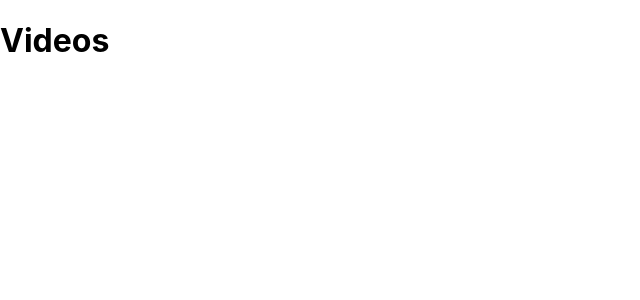
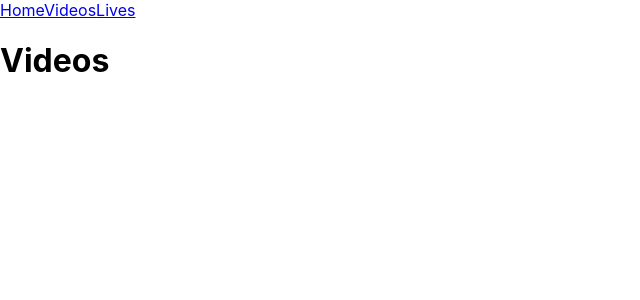
Before and after one commit to julieprunaret/SoundOfFuzz, a React (Create React App) app: page /videos in a window 1280 px wide. Shown: the top 300 px of the page, without its empty margins (0-640 px from the left). Built offline with nearby package versions, Linux system fonts and the light colour scheme.

Commit message:
feat : integration of nav | components Header/button/link

```diff
--- /dev/null
+++ b/src/components/Atoms/buttons/button.tsx
@@ -0,0 +1,12 @@
+import "./button.scss";
+
+interface ButtonInterface {
+  text: string;
+  variant: "ghost" | "dark" | "light" | "";
+}
+
+function Button({ text, variant }: ButtonInterface) {
+  return <button className={`${variant}Button`}>{text}</button>;
+}
+
+export default Button;
--- /dev/null
+++ b/src/components/Atoms/link/link.tsx
@@ -0,0 +1,19 @@
+import { Link } from "react-router-dom";
+
+import "./link.scss";
+import "../../Atoms/buttons/button";
+
+interface LinkInterface {
+  text: string;
+  destination: string;
+}
+
+function LinkCustom({ text, destination }: LinkInterface) {
+  return (
+    <Link to={`/${destination}`} className="link">
+      {text}
+    </Link>
+  );
+}
+
+export default LinkCustom;
--- /dev/null
+++ b/src/components/Organisms/Header/header.tsx
@@ -0,0 +1,17 @@
+import "./header.scss";
+import "../../Atoms/buttons/button";
+import LinkCustom from "../../Atoms/link/link";
+
+function Header() {
+  return (
+    <header className="header">
+      <nav>
+        <LinkCustom text="Home" destination="" />
+        <LinkCustom text="Videos" destination="videos" />
+        <LinkCustom text="Lives" destination="lives" />
+      </nav>
+    </header>
+  );
+}
+
+export default Header;
--- a/src/index.tsx
+++ b/src/index.tsx
@@ -6,6 +6,7 @@ import { BrowserRouter as Router, Routes, Route } from "react-router-dom";
 import Home from "./pages/Home";
 import Videos from "./pages/Lives copy";
 import Lives from "./pages/Lives";
+import Header from "./components/Organisms/Header/header";
 
 const root = ReactDOM.createRoot(
   document.getElementById("root") as HTMLElement
@@ -13,6 +14,7 @@ const root = ReactDOM.createRoot(
 root.render(
   <React.StrictMode>
     <Router>
+      <Header />
       <Routes>
         <Route path="/" element={<Home />} />
         <Route path="/videos" element={<Videos />} />
```
Also changed, not shown: src/App.css (deleted, +0 -38 lines), src/App.tsx (deleted, +0 -11 lines), src/components/Atoms/buttons/button.scss (added), src/components/Atoms/link/link.scss (added), src/components/Organisms/Header/header.scss (added).
